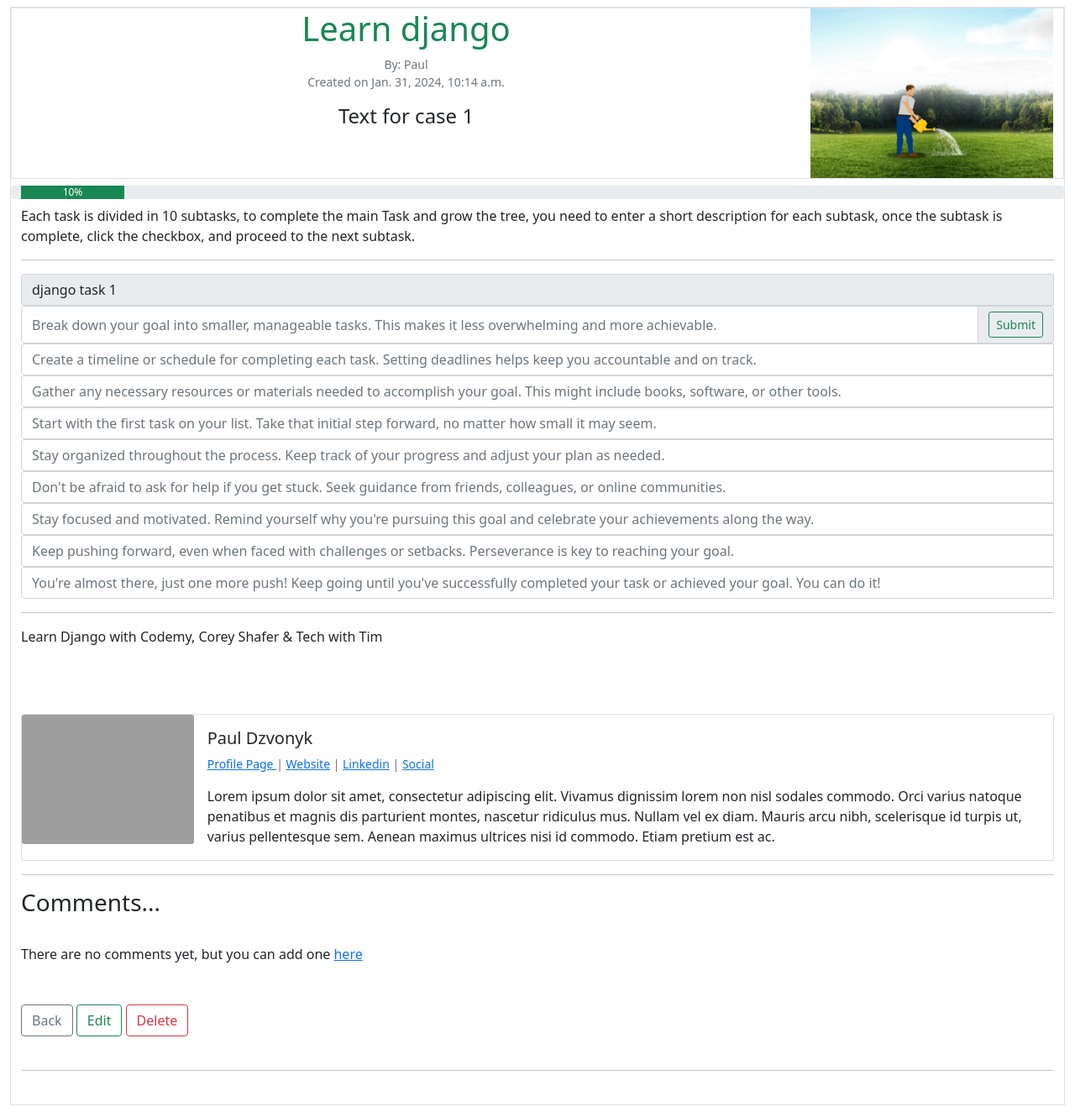
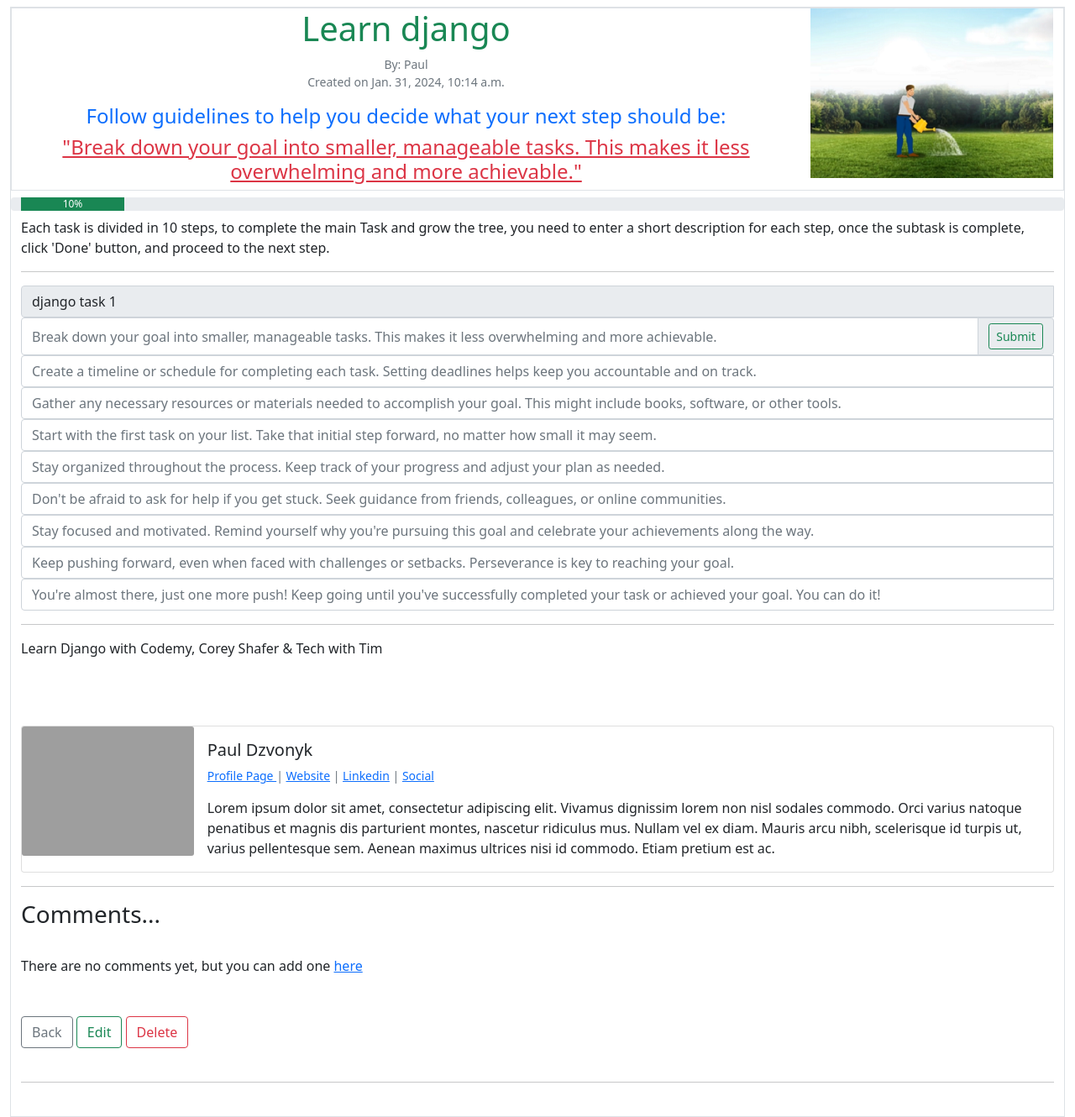
Before and after one commit to pauldzvonyk/organizer, a Django app: page /task/2 in a window 1280 px wide. Shown: the part 56-1386 px from the top of the page at 84% size. Run offline with Django 5.2, Linux system fonts and the light colour scheme; a user stored in the database is signed in; data comes from the database, SQL or seed files in the repository; both versions use the stored data as it was after the commit; some libraries are stand-ins or nearby versions; grey boxes are pictures that could not be loaded.

Commit message:
updated current_progress.text description

```diff
--- a/task/templates/task/task_detail.html
+++ b/task/templates/task/task_detail.html
@@ -14,7 +14,8 @@
                 <br>
                 Created on {{ task.date_created }}
                 <br>
-            <h4 class="text-center">{{ current_progress_data.text }}</h4>
+            <h4 class="text-center text-primary">Follow guidelines to help you decide what your next step should be:</h4>
+            <h4 class="text-center text-danger text-decoration-underline">"{{ current_progress_data.text }}"</h4>
         </div>
         <div class="col-md-3" data-bs-toggle="modal" data-bs-target="#exampleModal">
             <img src="{% static current_progress_data.image_url %}" alt="Progress Image" class="img-fluid">
@@ -41,8 +42,8 @@
             {% endif %}
         </div>
     </div>
-    Each task is divided in 10 subtasks, to complete the main Task and grow the tree, you need to enter a short
-    description for each subtask, once the subtask is complete, click the checkbox, and proceed to the next subtask.
+    Each task is divided in 10 steps, to complete the main Task and grow the tree, you need to enter a short
+    description for each step, once the subtask is complete, click 'Done' button, and proceed to the next step.
     <hr>
     <form method="post" action="{% url 'increment-progress' task.pk %}">
         {% csrf_token %}
--- a/task/views.py
+++ b/task/views.py
@@ -45,48 +45,68 @@ class CategoryMixin:
         task = self.get_task()
 
         progress_data = {
-            0: {'text': 'Have an idea? Click on the link below and start a journey!',
+            0: {'text': "Define your goal clearly. Whether it's writing a novel, learning a new skill, or completing "
+                        "a project, clarity is key.",
                 'image_url': 'task/images/seed.png',
                 'progress_bar': '<div class="progress-bar bg-secondary" role="progressbar" style="width: 100%" '
                                 'aria-valuenow="0" aria-valuemin="0" aria-valuemax="100">0%</div>',
                 },
-            1: {'text': 'Text for case 1', 'image_url': 'task/images/tree01.PNG',
+            1: {'text': "Break down your goal into smaller, manageable tasks. This makes it less overwhelming and "
+                        "more achievable.",
+                'image_url': 'task/images/tree01.PNG',
                 'progress_bar': '<div class="progress-bar bg-success" role="progressbar" style="width: 10%" '
                                 'aria-valuenow="10" aria-valuemin="0" aria-valuemax="100">10%</div>',
                 },
-            2: {'text': 'Text for case 2', 'image_url': 'task/images/tree02.PNG',
+            2: {'text': "Create a timeline or schedule for completing each task. Setting deadlines helps keep you "
+                        "accountable and on track.",
+                'image_url': 'task/images/tree02.PNG',
                 'progress_bar': '<div class="progress-bar bg-success" role="progressbar" style="width: 20%" '
                                 'aria-valuenow="20" aria-valuemin="0" aria-valuemax="100">20%</div>',
                 },
-            3: {'text': 'Text for case 3', 'image_url': 'task/images/tree03.PNG',
+            3: {'text': "Gather any necessary resources or materials needed to accomplish your goal. This might "
+                        "include books, software, or other tools.",
+                'image_url': 'task/images/tree03.PNG',
                 'progress_bar': '<div class="progress-bar bg-success" role="progressbar" style="width: 30%" '
                                 'aria-valuenow="30" aria-valuemin="0" aria-valuemax="100">30%</div>',
                 },
-            4: {'text': 'Text for case 4', 'image_url': 'task/images/tree04.PNG',
+            4: {'text': "Start with the first task on your list. Take that initial step forward, no matter how small "
+                        "it may seem.",
+                'image_url': 'task/images/tree04.PNG',
                 'progress_bar': '<div class="progress-bar bg-success" role="progressbar" style="width: 40%" '
                                 'aria-valuenow="40" aria-valuemin="0" aria-valuemax="100">40%</div>',
                 },
-            5: {'text': 'Text for case 5', 'image_url': 'task/images/tree05.PNG',
+            5: {'text': "Stay organized throughout the process. Keep track of your progress and adjust your plan as "
+                        "needed.",
+                'image_url': 'task/images/tree05.PNG',
                 'progress_bar': '<div class="progress-bar bg-success" role="progressbar" style="width: 50%" '
                                 'aria-valuenow="50" aria-valuemin="0" aria-valuemax="100">50%</div>',
                 },
-            6: {'text': 'Text for case 6', 'image_url': 'task/images/tree06.PNG',
+            6: {'text': "Don't be afraid to ask for help if you get stuck. Seek guidance from friends, colleagues, "
+                        "or online communities.",
+                'image_url': 'task/images/tree06.PNG',
                 'progress_bar': '<div class="progress-bar bg-success" role="progressbar" style="width: 60%" '
                                 'aria-valuenow="60" aria-valuemin="0" aria-valuemax="100">60%</div>',
                 },
-            7: {'text': 'Text for case 7', 'image_url': 'task/images/tree07.PNG',
+            7: {'text': "Stay focused and motivated. Remind yourself why you're pursuing this goal and celebrate your "
+                        "achievements along the way.",
+                'image_url': 'task/images/tree07.PNG',
                 'progress_bar': '<div class="progress-bar bg-success" role="progressbar" style="width: 70%" '
                                 'aria-valuenow="70" aria-valuemin="0" aria-valuemax="100">70%</div>',
                 },
-            8: {'text': 'Text for case 8', 'image_url': 'task/images/tree08.PNG',
+            8: {'text': "Keep pushing forward, even when faced with challenges or setbacks. Perseverance is key to "
+                        "reaching your goal.",
+                'image_url': 'task/images/tree08.PNG',
                 'progress_bar': '<div class="progress-bar bg-success" role="progressbar" style="width: 80%" '
                                 'aria-valuenow="80" aria-valuemin="0" aria-valuemax="100">80%</div>',
                 },
-            9: {'text': 'Text for case 9', 'image_url': 'task/images/tree09.PNG',
+            9: {'text': "You're almost there, just one more push! Keep going until you've successfully completed your "
+                        "task or achieved your goal. You can do it!",
+                'image_url': 'task/images/tree09.PNG',
                 'progress_bar': '<div class="progress-bar bg-success" role="progressbar" style="width: 90%" '
                                 'aria-valuenow="90" aria-valuemin="0" aria-valuemax="100">90%</div>',
                 },
-            10: {'text': 'Text for case 10', 'image_url': 'task/images/tree10.PNG',
+            10: {'text': "",
+                 'image_url': 'task/images/tree10.PNG',
                  'progress_bar': '<div class="progress-bar bg-success" role="progressbar" style="width: 100%" '
                                  'aria-valuenow="100" aria-valuemin="0" aria-valuemax="100">100%</div>',
                  },
```
Also changed, not shown: db.sqlite3.
